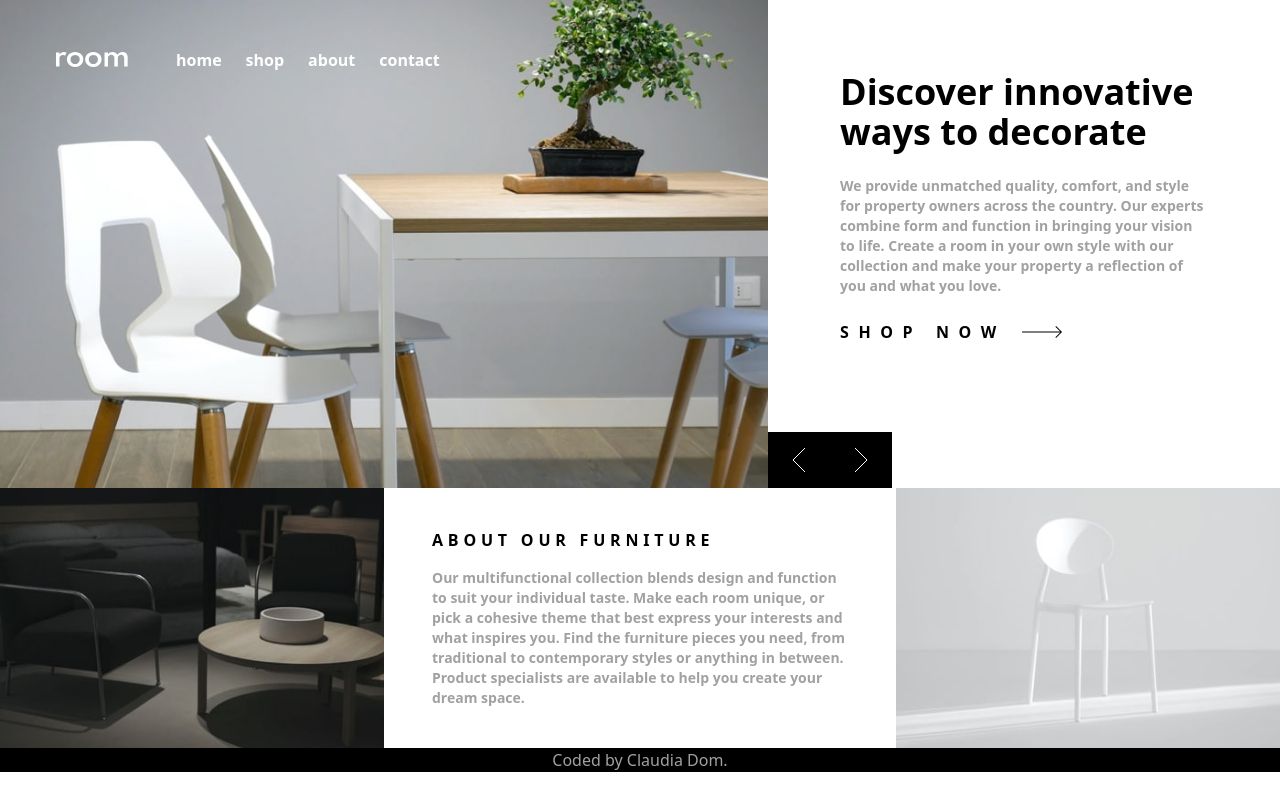
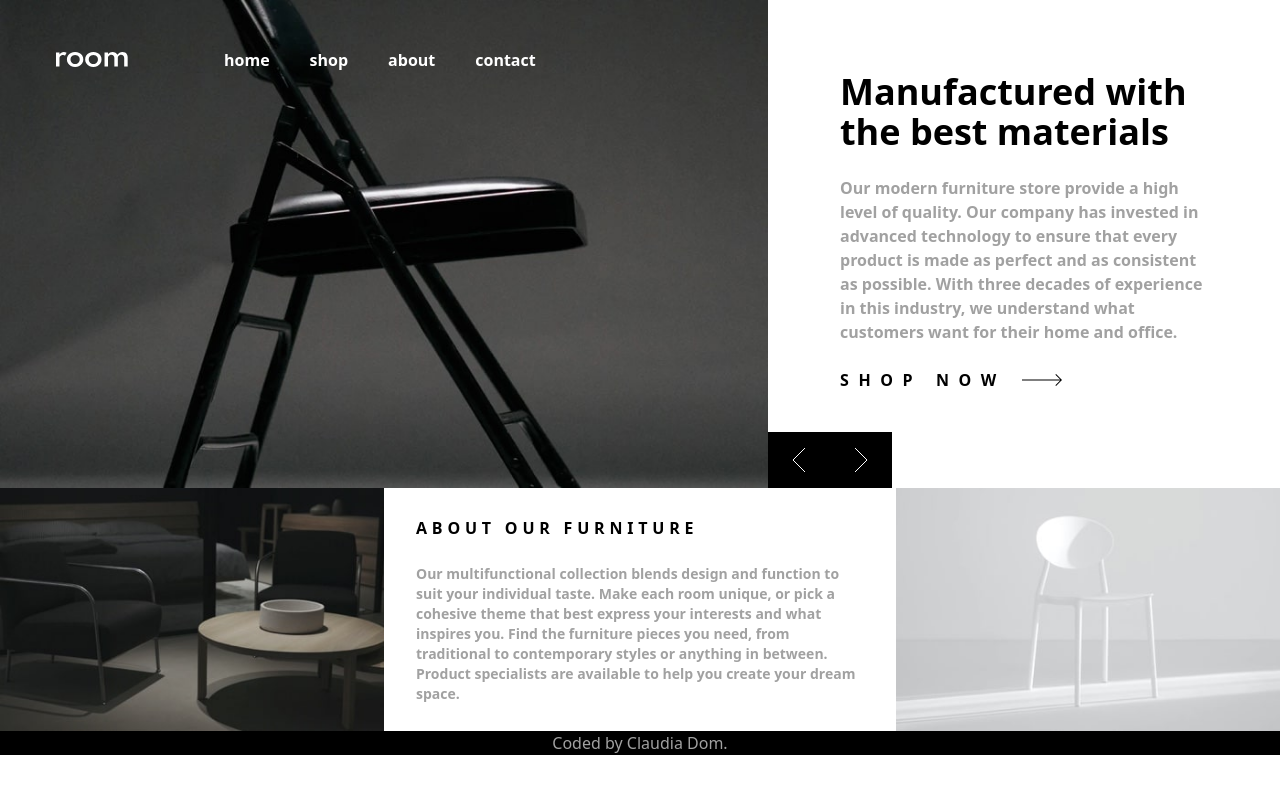
Before and after one commit to ClaudiaRamirezD/room-homepage-tailwind, a website: page public/index.html in a window 1280 px wide. Both pictures are taken after a click on the button 799 px from the left and 460 px from the top of the page. Drawn offline with Linux system fonts and the light colour scheme.

Commit message:
Finished

```diff
--- a/public/index.html
+++ b/public/index.html
@@ -58,16 +58,32 @@
       </nav>
     </div>
     <!-- Header para escritorio -->
-    <div class="lg:block absolute top-0 left-0 z-100 sm:hidden">
+    <div class="lg:block absolute top-0 left-0 z-100 hidden">
       <nav class="header__nav bg-transparent" aria-label="Main Navigation">
         <div class="header__nav-desktop flex px-14 py-12 justify-center items-center w-full">
-          <div class="flex items-center gap-8">
+          <div class="flex items-center gap-8 xl:gap-20">
               <img src="./images/logo.svg" alt="logo" class="w-18 h-auto">
-              <ul class="header__nav-list flex gap-6 font-bold items-center text-white pl-4 text-md" id="navbar-menu">
-                  <li class="header__nav-item"><a href="#" class="header__nav-link">home</a></li>
-                  <li class="header__nav-item"><a href="#" class="header__nav-link">shop</a></li>
-                  <li class="header__nav-item"><a href="#" class="header__nav-link">about</a></li>
-                  <li class="header__nav-item"><a href="#" class="header__nav-link">contact</a></li>
+              <ul class="header__nav-list flex gap-6 xl:gap-10 font-bold items-center text-white pl-4 text-md" id="navbar-menu">
+                  <li class="header__nav-item relative group">
+                    <a href="#" class="header__nav-link">home</a>
+                    <span
+                    class="absolute bottom-[-.5rem] left-0 w-full h-[2px] bg-white scale-x-0 group-hover:scale-x-80 transition-transform duration-300"></span>
+                  </li>
+                  <li class="header__nav-item relative group">
+                    <a href="#" class="header__nav-link">shop</a>
+                    <span
+                    class="absolute bottom-[-.5rem] left-0 w-full h-[2px] bg-white scale-x-0 group-hover:scale-x-80 transition-transform duration-300"></span>
+                  </li>
+                  <li class="header__nav-item relative group">
+                    <a href="#" class="header__nav-link relative group">about</a>
+                    <span
+                    class="absolute bottom-[-.5rem] left-0 w-full h-[2px] bg-white scale-x-0 group-hover:scale-x-80 transition-transform duration-300"></span>
+                  </li>
+                  <li class="header__nav-item relative group">
+                    <a href="#" class="header__nav-link">contact</a>
+                    <span
+                    class="absolute bottom-[-.5rem] left-0 w-full h-[2px] bg-white scale-x-0 group-hover:scale-x-80 transition-transform duration-300"></span>
+                  </li>
               </ul>
           </div>
         </div>
@@ -99,13 +115,13 @@
           <img src="images/desktop-image-hero-3.jpg" alt="Vintage-style tubular black chair with a sleek metal frame" class="w-full">
         </picture>
         <div class="controls absolute bg-black bottom-0 right-0 lg:translate-x-full flex cursor-pointer">
-          <button class="carousel-control-prev py-4 flex items-center justify-center opacity-100 hover:opacity-70 active:opacity-50 focus:outline-none cursor-pointer" type="button">
+          <button class="carousel-control-prev py-4 flex items-center hover:bg-[var(--very-dark-gray)] justify-center opacity-100 hover:opacity-70 active:opacity-50 focus:outline-none cursor-pointer" type="button">
             <span class="carousel-control-prev-icon" aria-hidden="true">
               <img src="./images/icon-angle-left.svg" alt="arrow-previous">
             </span>
             <span class="hidden">Previous</span>
           </button>
-          <button class="carousel-control-next py-4 flex items-center justify-center opacity-100 hover:opacity-70 active:opacity-50 focus:outline-none cursor-pointer " type="button">
+          <button class="carousel-control-next py-4 flex items-center hover:bg-[var(--very-dark-gray)] justify-center opacity-100 hover:opacity-70 active:opacity-50 focus:outline-none cursor-pointer " type="button">
             <span class="carousel-control-next-icon" aria-hidden="true">
               <img src="./images/icon-angle-right.svg" alt="arrow-next">
             </span>
@@ -113,7 +129,7 @@
           </button>
         </div>
       </div>
-      <div class="hero-text py-14 px-8 lg:py-18 lg:px-18 lg:w-2/5">
+      <div class="hero-text py-14 px-8 lg:py-18 lg:px-18 2xl:px-24 lg:w-2/5 2xl:flex 2xl:flex-col 2xl:justify-center">
         <article class="hero-text-1">
           <h2>Discover innovative ways to decorate</h2>
           <p class="lg:text-sm">We provide unmatched quality, comfort, and style for property owners across the country.
@@ -130,22 +146,22 @@
           <h2>Manufactured with the best materials</h2>
           <p>Our modern furniture store provide a high level of quality. Our company has invested in advanced technology to ensure that every product is made as perfect and as consistent as possible. With three decades of experience in this industry, we understand what customers want for their home and office.</p>
         </article>
-        <button class="flex justify-center items-center gap-8 lg:gap-4 pt-10 lg:pt-6">
+        <button class="flex justify-center 2xl:justify-start items-center gap-8 lg:gap-4 pt-10 lg:pt-6 cursor-pointer hover:text-[var(--dark-gray)] group">
           <p class="font-bold tracking-[1rem] lg:tracking-[.6rem]">SHOP NOW</p>
-          <svg width="40" height="12" xmlns="http://www.w3.org/2000/svg"><path d="M34.05 0l5.481 5.527h.008v.008L40 6l-.461.465v.063l-.062-.001L34.049 12l-.662-.668 4.765-4.805H0v-1h38.206l-4.82-4.86L34.05 0z" fill="#000" fill-rule="nonzero"/></svg>
+          <svg width="40" height="12" xmlns="http://www.w3.org/2000/svg" class="group-hover:fill-[var(--dark-gray)]"><path d="M34.05 0l5.481 5.527h.008v.008L40 6l-.461.465v.063l-.062-.001L34.049 12l-.662-.668 4.765-4.805H0v-1h38.206l-4.82-4.86L34.05 0z" fill="currentColor" fill-rule="nonzero"/></svg>
         </button>
       </div>
     </section>
-    <section class="about grid lg:grid-cols-10 lg:text-sm">
-      <img src="images/image-about-dark.jpg" alt="Dark elegant modern space featuring a sleek table and designer chairs" class="w-full lg:col-span-3 lg:h-full">
-      <div class="about-text py-14 lg:py-10 px-8 lg:px-12 lg:col-span-4">
+    <section class="about grid lg:grid-cols-10 2xl:grid-cols-12 lg:text-sm">
+      <img src="images/image-about-dark.jpg" alt="Dark elegant modern space featuring a sleek table and designer chairs" class="w-full lg:col-span-3 2xl:col-span-4 lg:h-full">
+      <div class="about-text py-14 lg:py-0  px-8  lg:col-span-4 2xl:col-span-4 lg:flex flex-col justify-center">
         <h3 class="text-lg uppercase font-bold tracking-[.4rem] lg:text-base lg:tracking-[.3rem] ">About our furniture</h3>
-        <p class="pt-6 lg:pt-4 font-semibold text-[var(--dark-gray)]">Our multifunctional collection blends design and function to suit your individual taste.
+        <p class="pt-6 font-semibold text-[var(--dark-gray)]">Our multifunctional collection blends design and function to suit your individual taste.
         Make each room unique, or pick a cohesive theme that best express your interests and what
         inspires you. Find the furniture pieces you need, from traditional to contemporary styles
         or anything in between. Product specialists are available to help you create your dream space.</p>
       </div>
-      <img src="images/image-about-light.jpg" alt="Light scene with a white chair" class="w-full lg:col-span-3 lg:h-full">
+      <img src="images/image-about-light.jpg" alt="Light scene with a white chair" class="w-full lg:col-span-3 lg:h-full 2xl:col-span-4">
     </section>
   </main>
   <footer class="bg-black text-[var(--dark-gray)]  text-center">
--- a/public/script.js
+++ b/public/script.js
@@ -4,6 +4,10 @@ const menuBtn = document.querySelector("#menu-open");
 const closeBtn = document.querySelector("#menu-close");
 const navbar = document.querySelector(".header__nav-mobile");
 const backdrop = document.querySelector("#backdrop");
+const prevBtn = document.querySelector(".carousel-control-prev");
+const nextBtn = document.querySelector(".carousel-control-next");
+const pictures = document.querySelectorAll(".main-img picture");
+const texts = document.querySelectorAll(".hero-text article");
 
 //Abrir menu
 menuBtn.addEventListener("click", () => {
@@ -17,5 +21,33 @@ closeBtn.addEventListener("click", () => {
     navbar.classList.remove("hidden");
     backdrop.classList.add("hidden"); // Hide the menu again
     backdrop.classList.remove("block");
+});
 
+// Carousel
+
+let currentIndex = 0;
+const totalSlides = pictures.length;
+
+function updateCarousel(index) {
+    //Hide all images and text
+    pictures.forEach((pic) => pic.classList.add("hidden"));
+    texts.forEach((text) => text.classList.add("hidden"));
+
+    //Show current images and text
+    pictures[index].classList.remove("hidden");
+    texts[index].classList.remove("hidden");
+}
+
+//Handle buttons click
+nextBtn.addEventListener("click", () => {
+    currentIndex = (currentIndex + 1) % totalSlides;
+    updateCarousel(currentIndex);
+})
+
+prevBtn.addEventListener("click", () => {
+    currentIndex = (currentIndex - 1 + totalSlides) % totalSlides;
+    updateCarousel(currentIndex);
 });
+
+// Initialize by showing the first slide
+updateCarousel(currentIndex);
```
Also changed, not shown: public/css/output.css.
